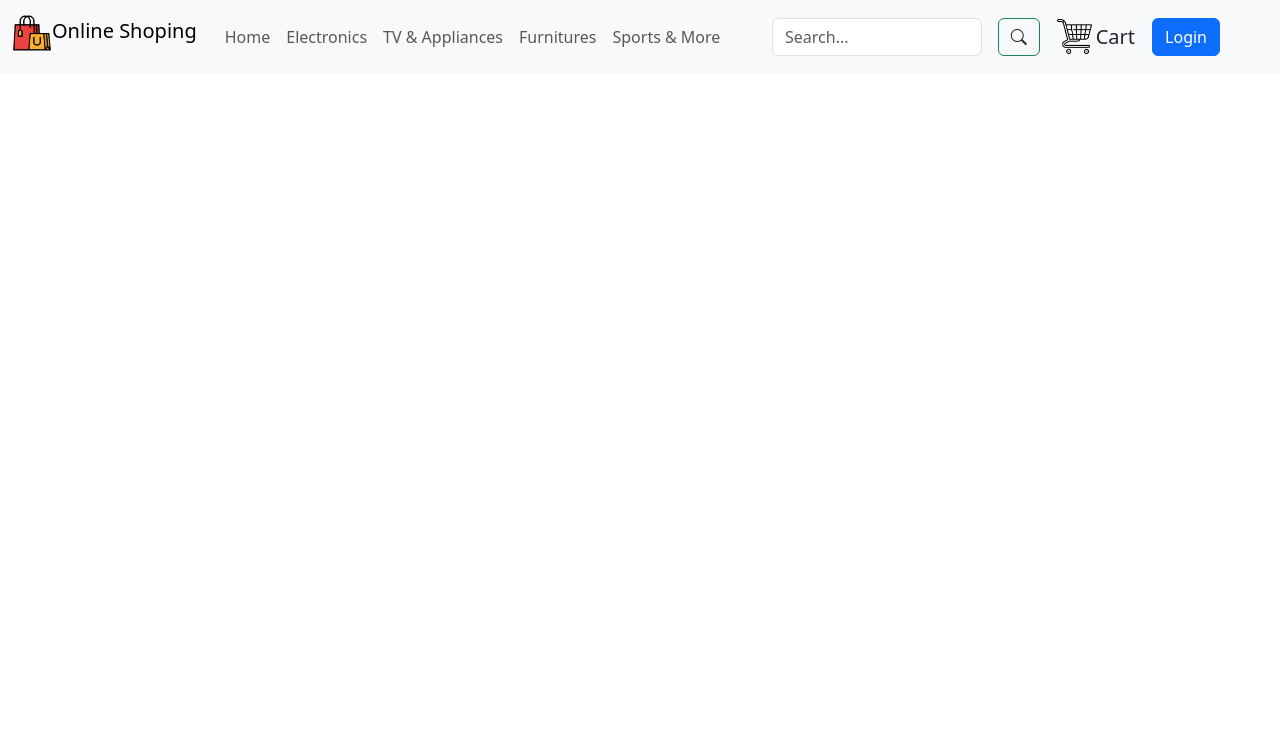
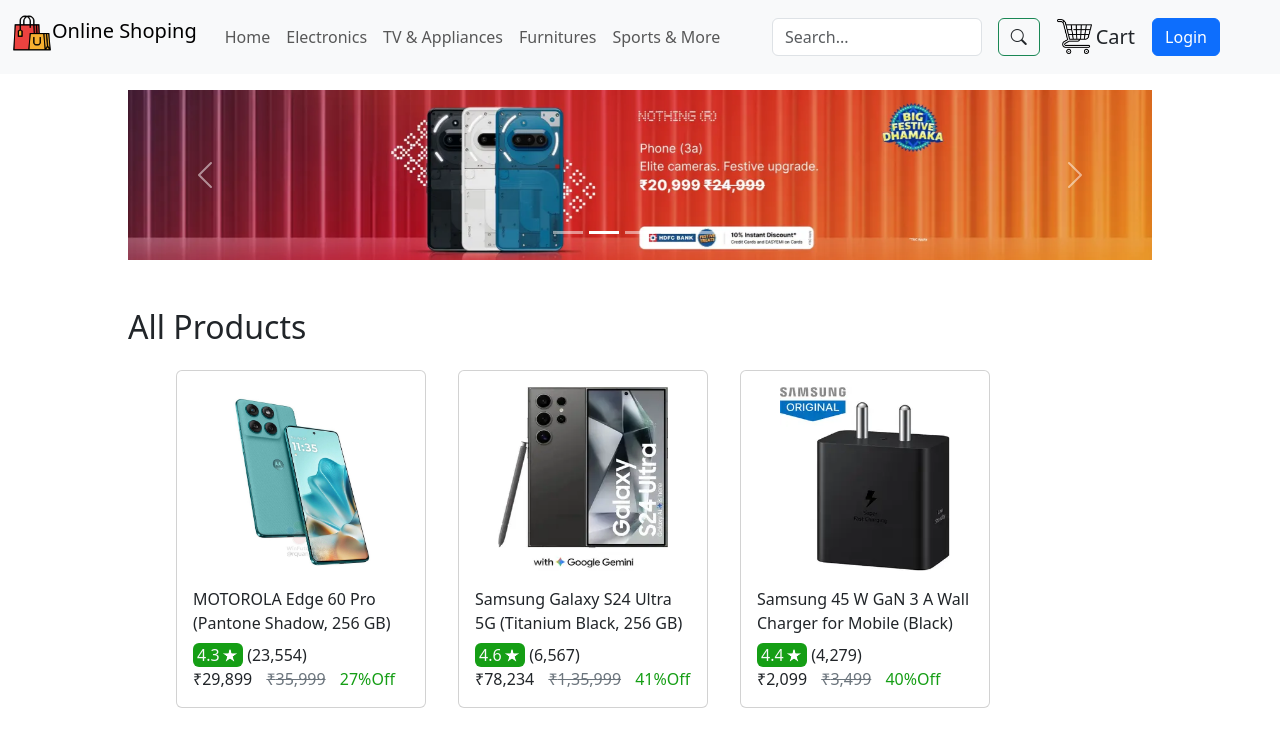
Before and after one commit to Sanjay-the-dev/E-commerce-website, a React (Vite) app: page / in a window 1280 px wide. Shown: the top 738 px of the page. Built offline with nearby package versions, Linux system fonts and the light colour scheme.

Commit message:
fix : fetch issue

```diff
--- a/src/App.jsx
+++ b/src/App.jsx
@@ -30,10 +30,12 @@
 
       <NavBar/>
 
+
       <Routes>
 
           <Route path='/search' element={<HomePage/>}></Route>
           <Route path='/product/:id' element={<ProductDetails cart= {cart} setCart={setCart} />}></Route>
+          <Route path='/' element={<HomePage/>}></Route>
           <Route path='/home' element={<HomePage/>}></Route>
           <Route path='/electronics' element={<Electronics/>}></Route>
           <Route path='/tv_appliances' element={<TVappliances/>}></Route>
```
Also changed, not shown: public/Data/Products.json (renamed from Data/Products.json).
